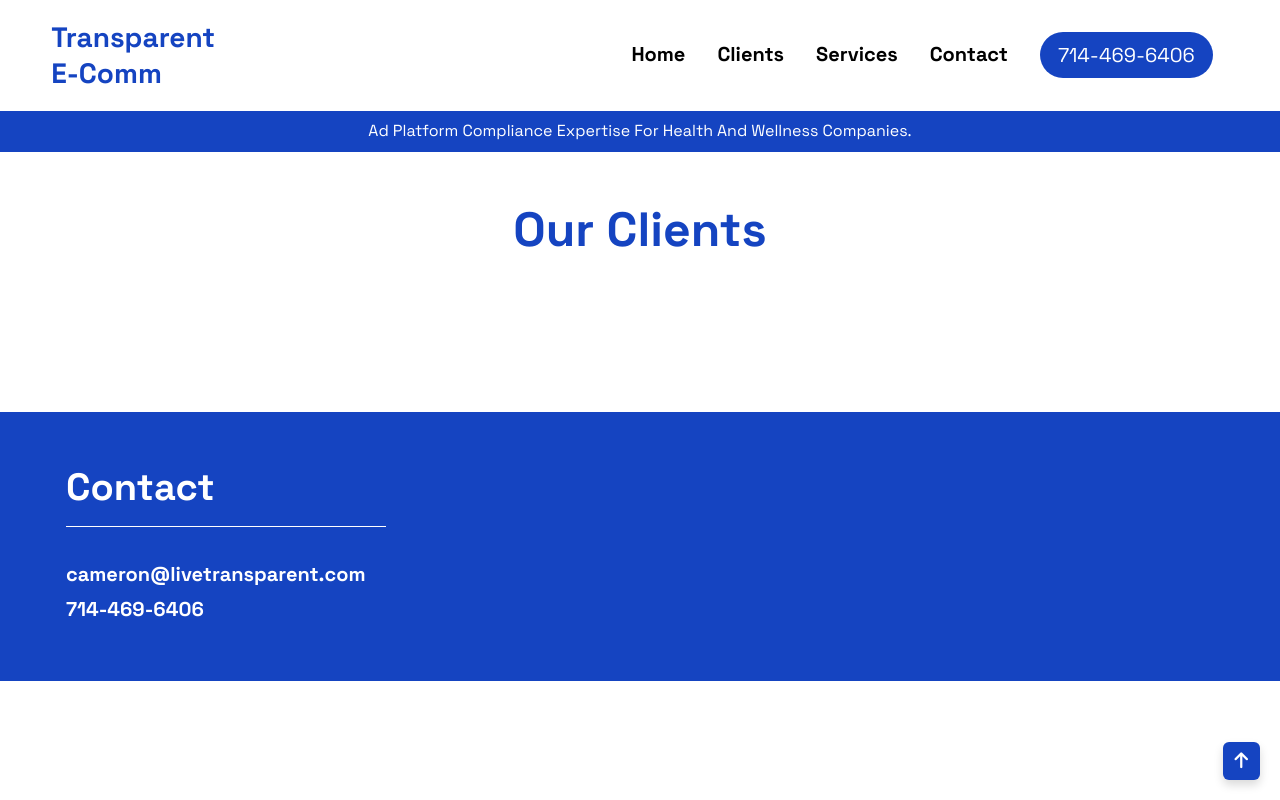
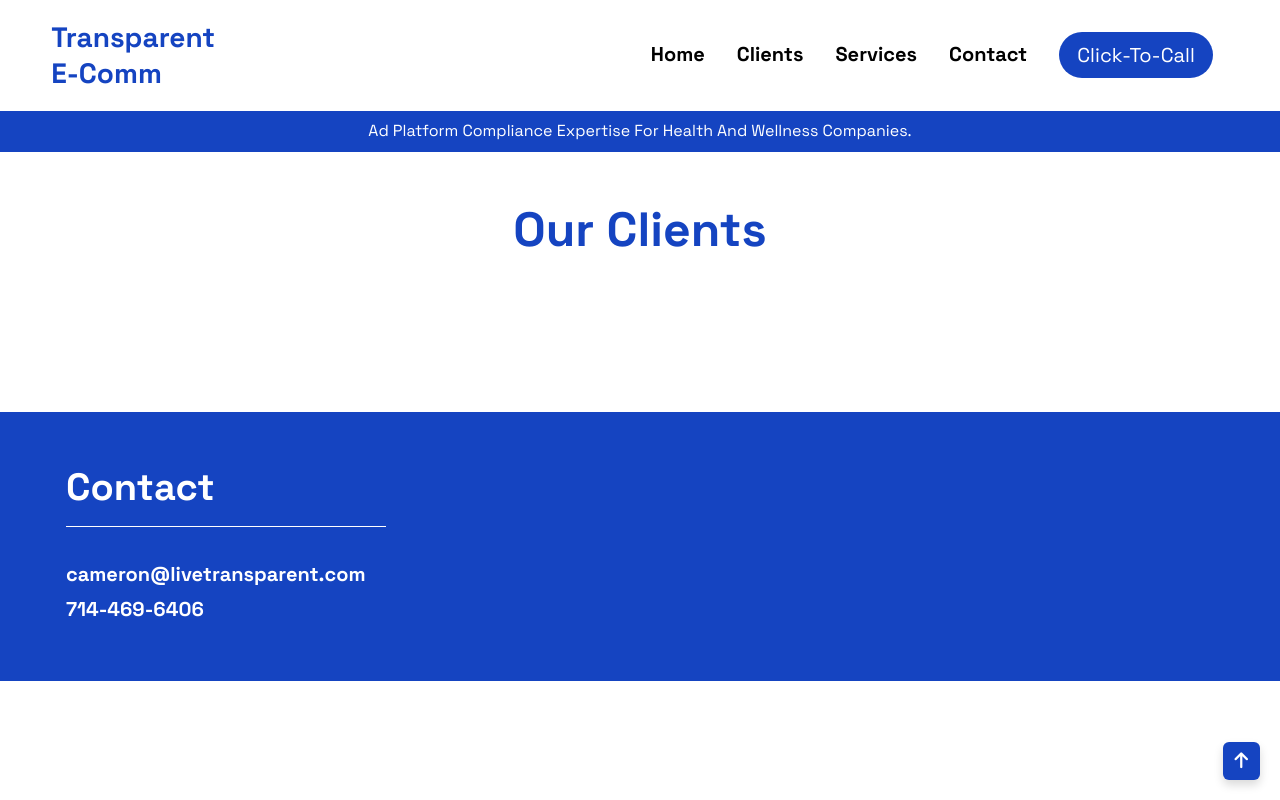
Before and after one commit to tpham112/transparent_e-comm, a plain HTML site: page clients.html in a window 1280 px wide. Drawn offline with Linux system fonts and the light colour scheme.

Commit message:
Updated clients page phone button

```diff
--- a/clients.html
+++ b/clients.html
@@ -27,7 +27,7 @@
                 <li><a href="index.html#services">Services</a></li>
                 <li><a href="index.html#contact">Contact</a></li>
                 <li class="button">
-                    <button href="#phone">714-469-6406</button>
+                    <button href="tel: 7144696406">Click-To-Call</button>
                 </li>
                 <div class="cancel-button">
                     <i class="fas fa-times"></i>
```
